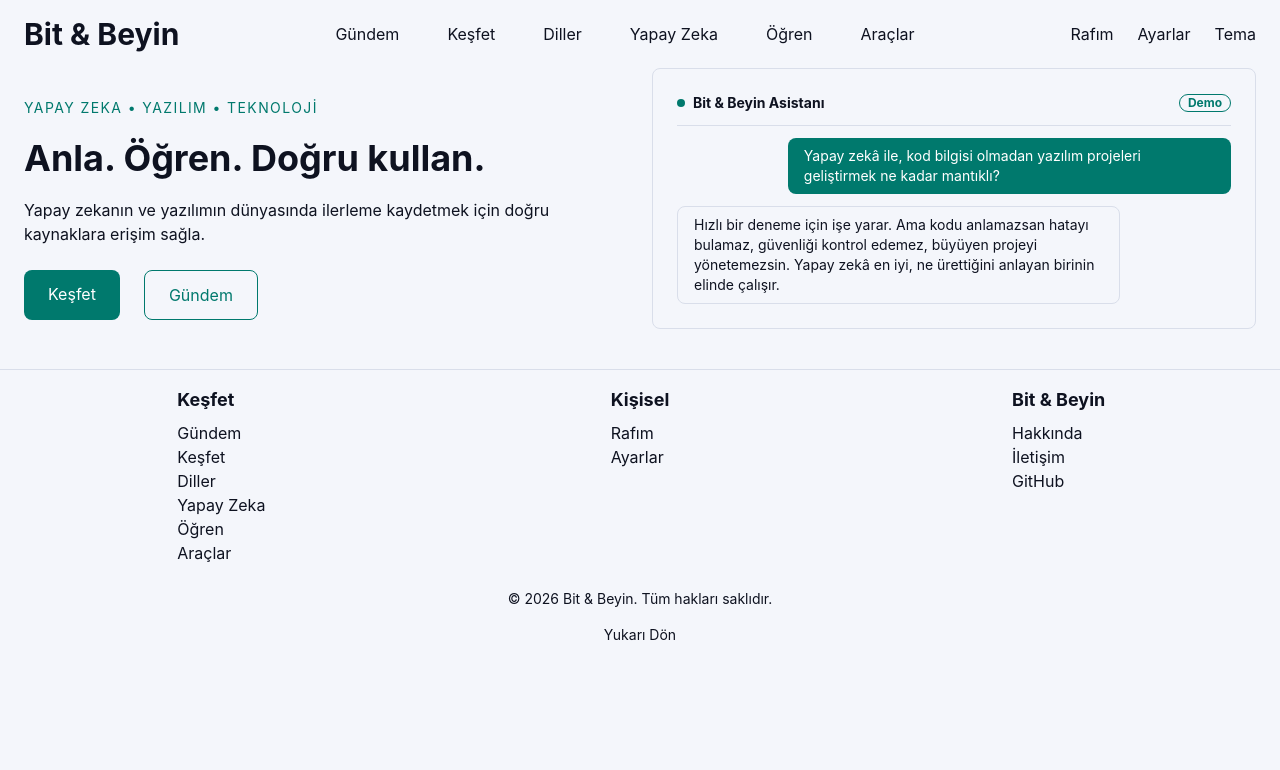
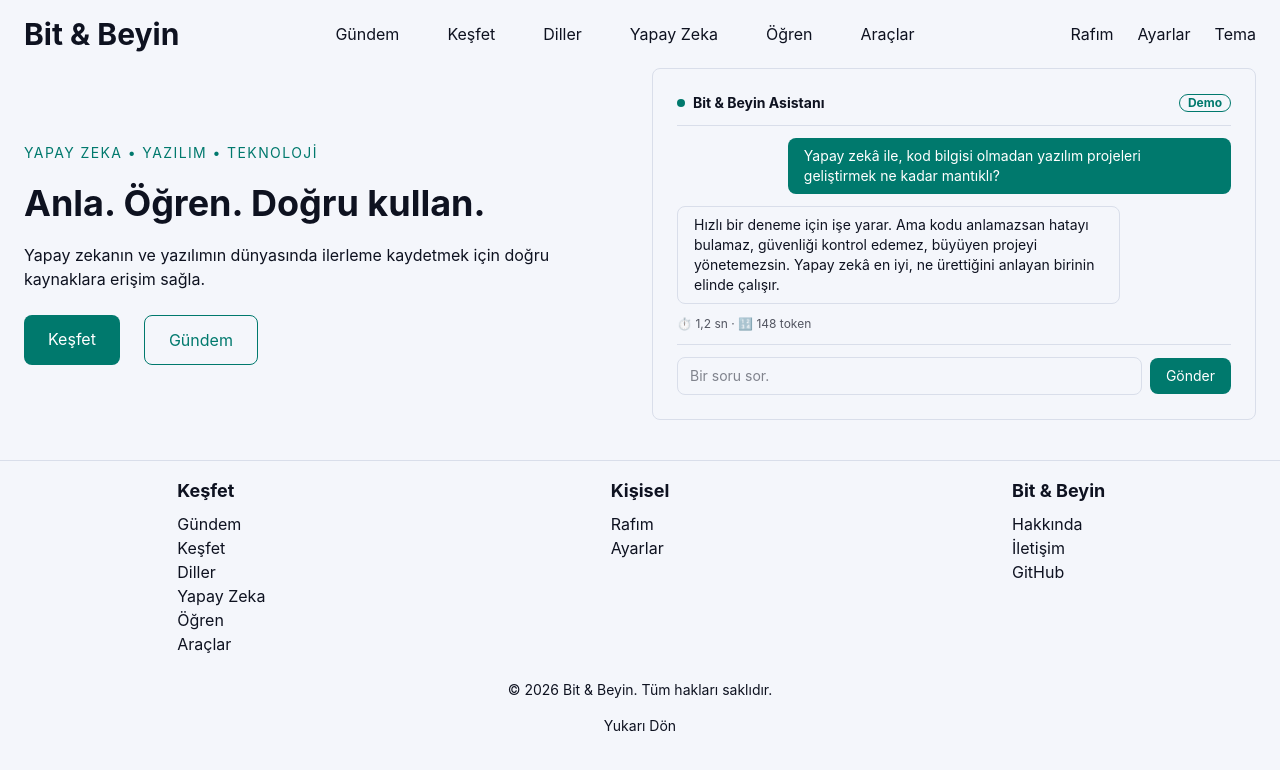
Before and after one commit to vyslaln/bit-brain, a website: page public/index.html in a window 1280 px wide. Drawn offline with nearby package versions, Linux system fonts and the light colour scheme; files that its build step writes are made by us from their sources.

Commit message:
feat: add chat form and stats line to mockup
Chatbot maketinin alt kısmına ne kadar token tükettiği ve cevabı getirmesi ne kadar sürdüğünü gösteren (göstermelik olarak) bir text eklendi. Onun haricinde siteyi ziyaret eden kullanıcının kendisinin de yazı yazıp gönderebildiği bir input ve yazdıklarını gönderebileceği bir Gönder butonu eklendi. Input ve buton bir form şeklinde yazıldı, buton input ile aynı satırda ama en sağda kaldı. Bunun için gerekli özelleştirmeler yazıldı. Sadece geriye js yazması kaldı

```diff
--- a/public/index.html
+++ b/public/index.html
@@ -82,7 +82,15 @@
                         güvenliği kontrol edemez, büyüyen projeyi yönetemezsin.
                         Yapay zekâ en iyi, ne ürettiğini anlayan birinin elinde çalışır.
                     </p>
+
+                    <!-- Burada chatbot cevabının süresi ve harcanan token sayısı (göstermelik, ileride gerçek değerler gelecek) -->
+                    <p class="text-xs opacity-70">⏱ 1,2 sn · 🔢 148 token</p>
                 </div>
+
+                <form class="flex items-center gap-2 border-t border-border-light dark:border-border-dark pt-3 mt-3">
+                    <input type="text" placeholder="Bir soru sor." aria-label="Bir soru sor." class="flex-1 border border-border-light dark:border-border-dark rounded-lg px-3 py-2 text-sm">
+                    <button type="submit" class="bg-primary text-white px-4 py-2 text-sm rounded-lg hover:bg-primary-dark transition-colors duration-300 cursor-pointer">Gönder</button>
+                </form>
             </div>
         </section>
     </main>
```
